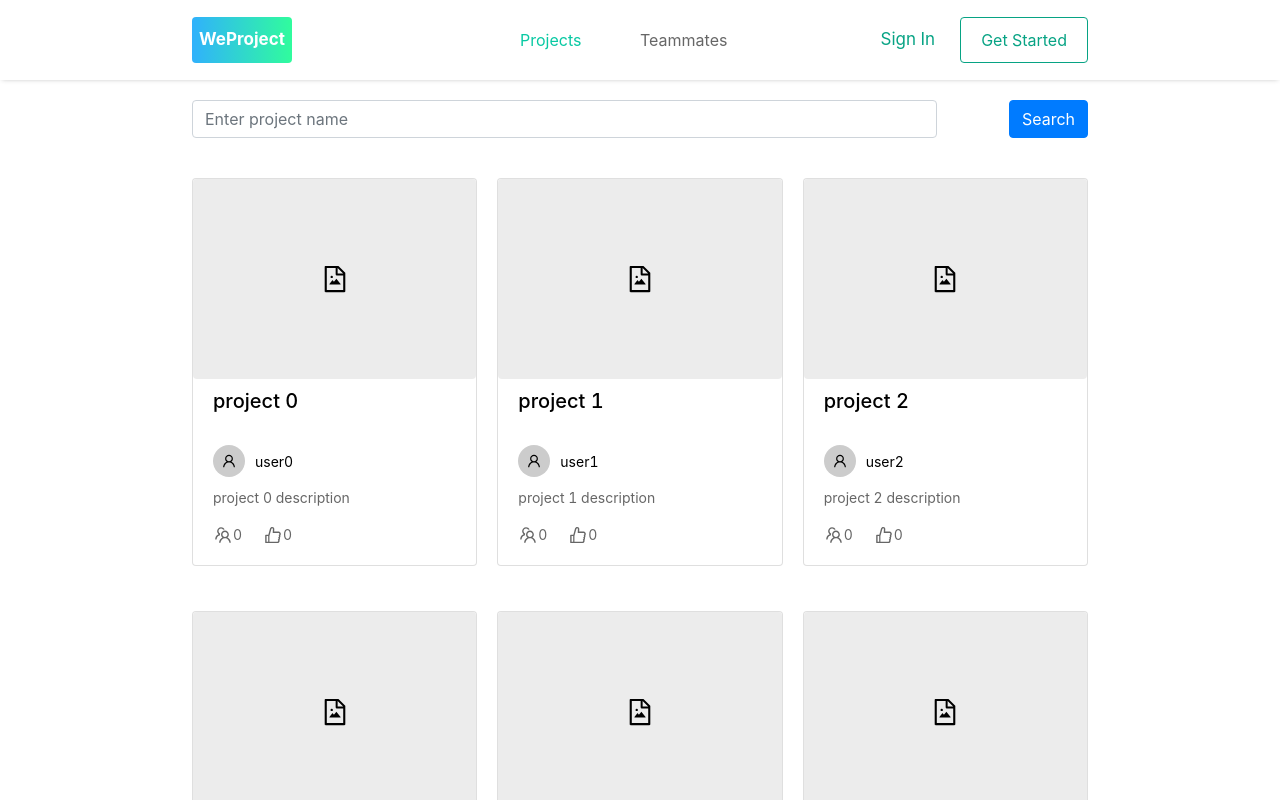
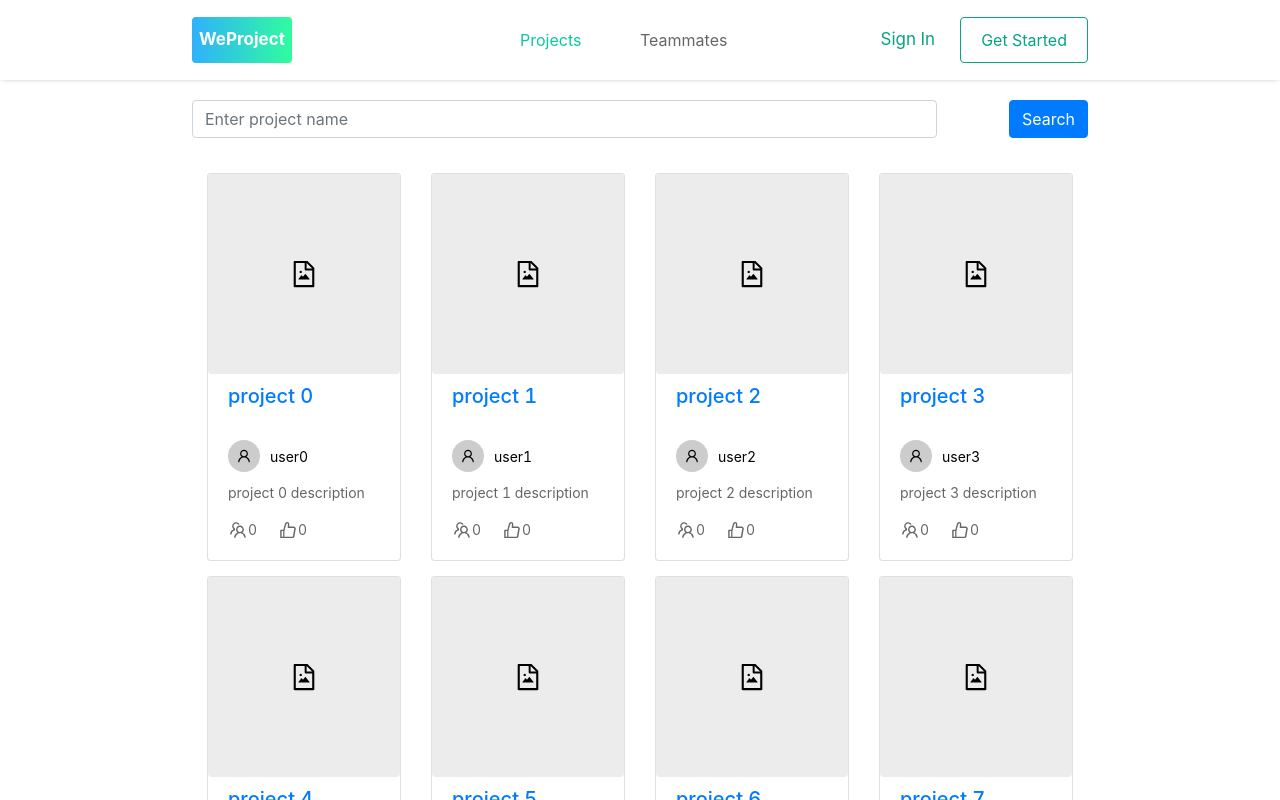
Before and after one commit to cuiboyuan/weproject, a React (Create React App) app: page / in a window 1280 px wide. Shown: the top 800 px of the page. Built offline with nearby package versions, Linux system fonts and the light colour scheme.

Commit message:
refactor code, change to functional component

```diff
--- /dev/null
+++ b/src/components/SimpleCard/PeopleCard.js
@@ -0,0 +1,41 @@
+import React, { Component } from "react";
+import { /*  CardDeck, */ Col, Card, Button } from "react-bootstrap";
+import { Avatar } from "antd";
+import { Link } from "react-router-dom";
+import {
+	AiOutlineFileImage,
+	AiOutlineTeam,
+	AiOutlineLike,
+	AiOutlineDelete,
+	AiOutlineToTop,
+} from "react-icons/ai";
+import { UserOutlined } from "@ant-design/icons";
+// credit: https://react-icons.github.io/react-icons/;
+
+import "./style.css";
+
+// import reactDom from "react-dom";
+// import "bootstrap/dist/css/bootstrap.min.css";
+
+
+
+const PeopleCard = (peopleName, peopleDiscription)=>{
+    return (
+        <Col className="col-md-offset-2">
+            <Card>
+                <Card.Title>{peopleName}</Card.Title>
+                <Card.Body>{peopleDiscription}</Card.Body>
+                <Card.Footer>
+                    <Button variant="primary" className="float-left">
+                        See more
+                    </Button>
+                    <Button variant="primary" className="float-right">
+                        Connect
+                    </Button>
+                </Card.Footer>
+            </Card>
+        </Col>
+    );
+}
+
+export default PeopleCard;
--- /dev/null
+++ b/src/components/SimpleCard/ProjectCard.js
@@ -0,0 +1,72 @@
+
+import React, { Component } from "react";
+import { /*  CardDeck, */ Col, Card, Button } from "react-bootstrap";
+import { Avatar } from "antd";
+import { Link } from "react-router-dom";
+import {
+	AiOutlineFileImage,
+	AiOutlineTeam,
+	AiOutlineLike,
+	AiOutlineDelete,
+	AiOutlineToTop,
+} from "react-icons/ai";
+import { UserOutlined } from "@ant-design/icons";
+// credit: https://react-icons.github.io/react-icons/;
+
+import "./style.css";
+
+// import reactDom from "react-dom";
+// import "bootstrap/dist/css/bootstrap.min.css";
+
+const ProjectCard = ({isAdmin, isProject, data, pathname})=>{
+			return (
+				<Col lg="3" md="6" sm="12">
+					<Link to={{ pathname: data.pathname, state: { data: data } }}>
+						{/* <span className="simplecard-see-more"> See more</span>{" "} */}
+
+						<Card
+                        style={{"marginTop":"15px"}}>
+							<div className="simplecard-img-container rounded">
+								<AiOutlineFileImage />
+							</div>
+							<div className="simplecard-name">
+								<Card.Title>{data.name}</Card.Title>
+							</div>
+							<Card.Body className="simplecard-description">
+								<div className="simplecard-username-container">
+									<Avatar
+										className="simplecard-avatar"
+										icon={<UserOutlined />}
+									/>
+									<span>{data.owner.userName}</span>
+								</div>
+								<p>{data.description}</p>
+								<div className="simplecard-info-container">
+									<div className="simplecard-info-left">
+										<div className="simplecard-icon">
+											<AiOutlineTeam />
+											<span>{data?.userIds?.length || 0}</span>
+										</div>
+										<div className="simplecard-icon">
+											<AiOutlineLike /> <span>{data.userLiked?.length}</span>
+										</div>
+									</div>
+									{isAdmin && (
+										<div className="simplecard-info-left">
+											<div className="simplecard-icon-admin">
+												<AiOutlineToTop />
+											</div>
+											<div className="simplecard-icon-admin">
+												<AiOutlineDelete />
+											</div>
+										</div>
+									)}
+								</div>
+							</Card.Body>
+						</Card>
+					</Link>
+				</Col>
+			);
+}
+
+export default ProjectCard;
--- a/src/components/SimpleCard/SimpleCard.js
+++ b/src/components/SimpleCard/SimpleCard.js
@@ -13,93 +13,118 @@ import { UserOutlined } from "@ant-design/icons";
 // credit: https://react-icons.github.io/react-icons/;
 
 import "./style.css";
+// import SimpleCard from "./PeopleCard";
+import ProjectCard from "./ProjectCard";
+import { uid } from "react-uid";
 
 // import reactDom from "react-dom";
 // import "bootstrap/dist/css/bootstrap.min.css";
-export default class SimpleCard extends Component {
-	render() {
-		const { data, isProject } = this.props;
-		//in case there is no content
-		if (Object.keys(data).length === 1) {
-			return <Col className="col-md-offset-2"></Col>;
-		}
-		if (isProject) {
-			return (
-				<Col
-					className={`simpplecard simplecard-nopad ${
-						this.props.isLast ? "" : "simplecard-not-last"
-					}`}
-				>
-					<Link to={{ pathname: data.pathname, state: { data: data } }}>
-						{/* <span className="simplecard-see-more"> See more</span>{" "} */}
 
-						<Card>
-							<div className="simplecard-img-container rounded">
-								<AiOutlineFileImage />
-							</div>
-							<div className="simplecard-name">
-								<Card.Title>{data.name}</Card.Title>
-							</div>
-							<Card.Body className="simplecard-description">
-								<div className="simplecard-username-container">
-									<Avatar
-										className="simplecard-avatar"
-										icon={<UserOutlined />}
-									/>
-									<span>{data.owner.userName}</span>
-								</div>
-								<p>{data.description}</p>
-								<div className="simplecard-info-container">
-									<div className="simplecard-info-left">
-										<div className="simplecard-icon">
-											<AiOutlineTeam />
-											<span>{data?.userIds?.length || 0}</span>
-										</div>
-										<div className="simplecard-icon">
-											<AiOutlineLike /> <span>{data.userLiked?.length}</span>
-										</div>
-									</div>
-									{this.props.isAdmin && (
-										<div className="simplecard-info-left">
-											<div className="simplecard-icon-admin">
-												<AiOutlineToTop />
-											</div>
-											<div className="simplecard-icon-admin">
-												<AiOutlineDelete />
-											</div>
-										</div>
-									)}
-								</div>
-							</Card.Body>
-							{/* <Card.Footer>
-							<Button variant="primary" size="sm" className="float-left">
-								<Link to={{ pathname: data.pathname, state: { data: data } }}>
-									<span className="simplecard-see-more"> See more</span>{" "}
-								</Link>
-							</Button>
-						</Card.Footer> */}
-						</Card>
-					</Link>
-				</Col>
-			);
-		} else {
-			const { peopleName, peopleDiscription } = data;
-			return (
-				<Col className="col-md-offset-2">
-					<Card>
-						<Card.Title>{peopleName}</Card.Title>
-						<Card.Body>{peopleDiscription}</Card.Body>
-						<Card.Footer>
-							<Button variant="primary" className="float-left">
-								See more
-							</Button>
-							<Button variant="primary" className="float-right">
-								Connect
-							</Button>
-						</Card.Footer>
-					</Card>
-				</Col>
-			);
-		}
-	}
+const SimpleCard = ({isAdmin, isProject, data, pathname})=>{
+	return(
+		<ProjectCard
+		isAdmin={isAdmin}
+		isProject={isProject}
+		data={data}
+		pathname={pathname}
+		></ProjectCard>
+	)
+
 }
+
+
+
+export default SimpleCard;
+
+
+
+
+
+// export default class SimpleCard extends Component {
+// 	render() {
+// 		const { data, isProject } = this.props;
+// 		//in case there is no content
+// 		if (Object.keys(data).length === 1) {
+// 			return <Col className="col-md-offset-2"></Col>;
+// 		}
+// 		if (isProject) {
+// 			return (
+// 				<Col
+// 					className={`simpplecard simplecard-nopad ${
+// 						this.props.isLast ? "" : "simplecard-not-last"
+// 					}`}
+// 				>
+// 					<Link to={{ pathname: data.pathname, state: { data: data } }}>
+// 						{/* <span className="simplecard-see-more"> See more</span>{" "} */}
+//
+// 						<Card>
+// 							<div className="simplecard-img-container rounded">
+// 								<AiOutlineFileImage />
+// 							</div>
+// 							<div className="simplecard-name">
+// 								<Card.Title>{data.name}</Card.Title>
+// 							</div>
+// 							<Card.Body className="simplecard-description">
+// 								<div className="simplecard-username-container">
+// 									<Avatar
+// 										className="simplecard-avatar"
+// 										icon={<UserOutlined />}
+// 									/>
+// 									<span>{data.owner.userName}</span>
+// 								</div>
+// 								<p>{data.description}</p>
+// 								<div className="simplecard-info-container">
+// 									<div className="simplecard-info-left">
+// 										<div className="simplecard-icon">
+// 											<AiOutlineTeam />
+// 											<span>{data?.userIds?.length || 0}</span>
+// 										</div>
+// 										<div className="simplecard-icon">
+// 											<AiOutlineLike /> <span>{data.userLiked?.length}</span>
+// 										</div>
+// 									</div>
+// 									{this.props.isAdmin && (
+// 										<div className="simplecard-info-left">
+// 											<div className="simplecard-icon-admin">
+// 												<AiOutlineToTop />
+// 											</div>
+// 											<div className="simplecard-icon-admin">
+// 												<AiOutlineDelete />
+// 											</div>
+// 										</div>
+// 									)}
+// 								</div>
+// 							</Card.Body>
+// 							{/* <Card.Footer>
+// 							<Button variant="primary" size="sm" className="float-left">
+// 								<Link to={{ pathname: data.pathname, state: { data: data } }}>
+// 									<span className="simplecard-see-more"> See more</span>{" "}
+// 								</Link>
+// 							</Button>
+// 						</Card.Footer> */}
+// 						</Card>
+// 					</Link>
+// 				</Col>
+// 			);
+// 		} else {
+// 			const { peopleName, peopleDiscription } = data;
+// 			return (
+// 				<Col className="col-md-offset-2">
+// 					<Card>
+// 						<Card.Title>{peopleName}</Card.Title>
+// 						<Card.Body>{peopleDiscription}</Card.Body>
+// 						<Card.Footer>
+// 							<Button variant="primary" className="float-left">
+// 								See more
+// 							</Button>
+// 							<Button variant="primary" className="float-right">
+// 								Connect
+// 							</Button>
+// 						</Card.Footer>
+// 					</Card>
+// 				</Col>
+// 			);
+// 		}
+// 	}
+// }
+//
--- a/src/components/SimpleList/SimpleList.js
+++ b/src/components/SimpleList/SimpleList.js
@@ -1,40 +1,28 @@
 import React, { Component } from "react";
-import { Container } from "react-bootstrap";
+import { Container, Row} from "react-bootstrap";
 
 import "./style.css";
 import SimpleRow from "./SimpleRow";
 import { uid } from "react-uid";
+import SimpleCard from "../SimpleCard/SimpleCard";
+import PeopleCard from "../SimpleCard/PeopleCard"
 export default class SimpleList extends Component {
 	render() {
-		//isProject is an indicator, whether it is used for people / project view
-		//uncomment the code after the project browsing view implementation
-		const { numCol, numItem, data, isProject } = this.props;
-		if (data.length % numCol != 0) {
-			let i = 0;
-			while (i < numItem % numCol) {
-				data.push({});
-				i += 1;
-			}
-		}
-
-		let acc = [];
-		for (let i = 0; i < data.length; i = i + numCol) {
-			acc.push(data.slice(i, i + numCol));
-		}
+		console.log("SimpleList pass in args", this.props)
 		return (
-			// <div className="scard-container">
 				<Container fluid>
-					{acc.map(item => (
-						<SimpleRow
+					<Row>
+					{this.props.data.map(item => (
+						<SimpleCard
 							isAdmin={this.props.isAdmin}
 							key={uid(item)}
-							isProject={isProject}
+							isProject={this.props.isProject}
 							data={item}
 							pathname={this.props.pathname}
 						/>
 					))}
+					</Row>
 				</Container>
-			// </div>
 		);
 	}
 }
--- a/src/page/project_browser/index.js
+++ b/src/page/project_browser/index.js
@@ -21,8 +21,6 @@ const ProjectBrowser = props => {
 					<SimpleList
 						isAdmin={props.isAdmin}
 						pathname={"/project"}
-						numCol={numCol}
-						numItem={projectContext.projects.length}
 						data={projectContext.projects}
 						isProject={true}
 					/>
```
